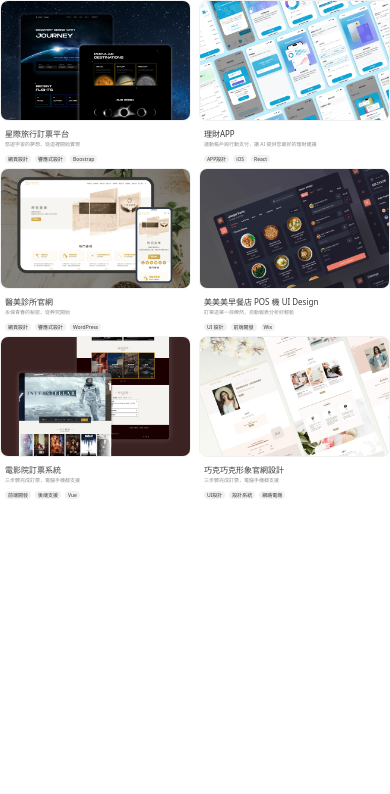
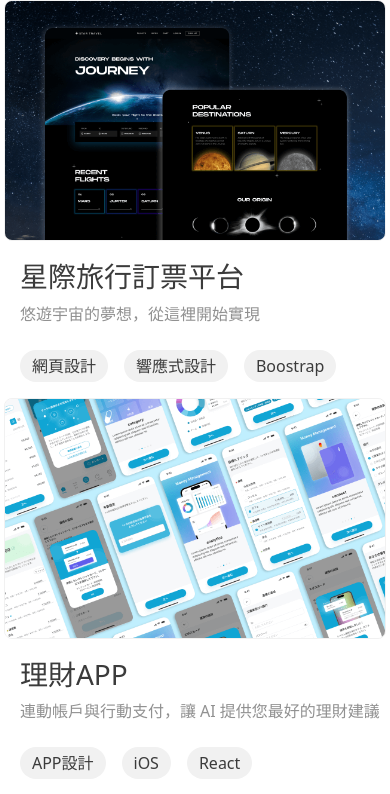
Before and after one commit to oxfoxlion/Task1, a plain HTML site: page index.html in a window 390 px wide. Shown: the top 794 px of the page. Drawn offline with Linux system fonts and the light colour scheme.

Commit message:
修正RWD

```diff
--- a/index.css
+++ b/index.css
@@ -67,7 +67,8 @@ img{
 }
 
 .card{
-	width:49%
+	width: 48%;
+	margin-right:2%;
 }
 
 .pic img{
@@ -131,75 +132,43 @@ img{
 }
 
 @media (max-width:768px) {
+	.card{
+		width: 98%;
+		margin: 0 auto;
+	}
+
 	.content{
-		margin-top: 8px;
-		padding-left: 8px;
-		padding-bottom: 8px;
+		margin-top: 16px;
+		padding-left: 16px;
+		padding-bottom: 16px;
 	}
 
 	.title{
-		margin-bottom: 12px;
+		margin-bottom: 24px;
 	}
 
 	.title h2{
-		font-size: 14px;
-		line-height: 16px;
-		margin-bottom: 4px;
-	}
-	.title p{
-		font-size: 8px;
-		line-height: 12px;
+		font-size: 28px;
+		line-height: 33.6px;
+		margin-bottom: 8px;
 	}
 
-
-.tag ul li{
-	margin-right: 8px;
-}
-
-.tag ul li a{
-	border-radius: 8px;
-	font-size: 8px;
-	line-height: 12px;
-	padding-left: 6px;
-	padding-right: 6px;
-	padding-top: 2px;
-	padding-bottom: 2px;
-}
-}
-
-@media (max-width:414px) {
-	.content{
-		margin-top: 5px;
-		padding-left: 5px;
-		padding-bottom: 5px;
+	.title p{
+		font-size: 16px;
+		line-height: 24px;
 	}
 
-	.title{
-		margin-bottom: 7px;
+	.tag ul li{
+		margin-right: 16px;
 	}
 
-	.title h2{
-		font-size: 8px;
-		line-height: 9px;
-		margin-bottom: 3px;
+	.tag ul li a{
+		border-radius: 16px;
+		font-size: 16px;
+		line-height: 24px;
+		padding-left: 12px;
+		padding-right: 12px;
+		padding-top: 4px;
+		padding-bottom: 4px;
 	}
-	.title p{
-		font-size:5px;
-		line-height: 7px;
-	}
-
-
-.tag ul li{
-	margin-right: 4px;
 }
-
-.tag ul li a{
-	border-radius: 4px;
-	font-size: 5px;
-	line-height: 6px;
-	padding-left: 3px;
-	padding-right: 3px;
-	padding-top: 1px;
-	padding-bottom: 1px;
-}
-}
```
